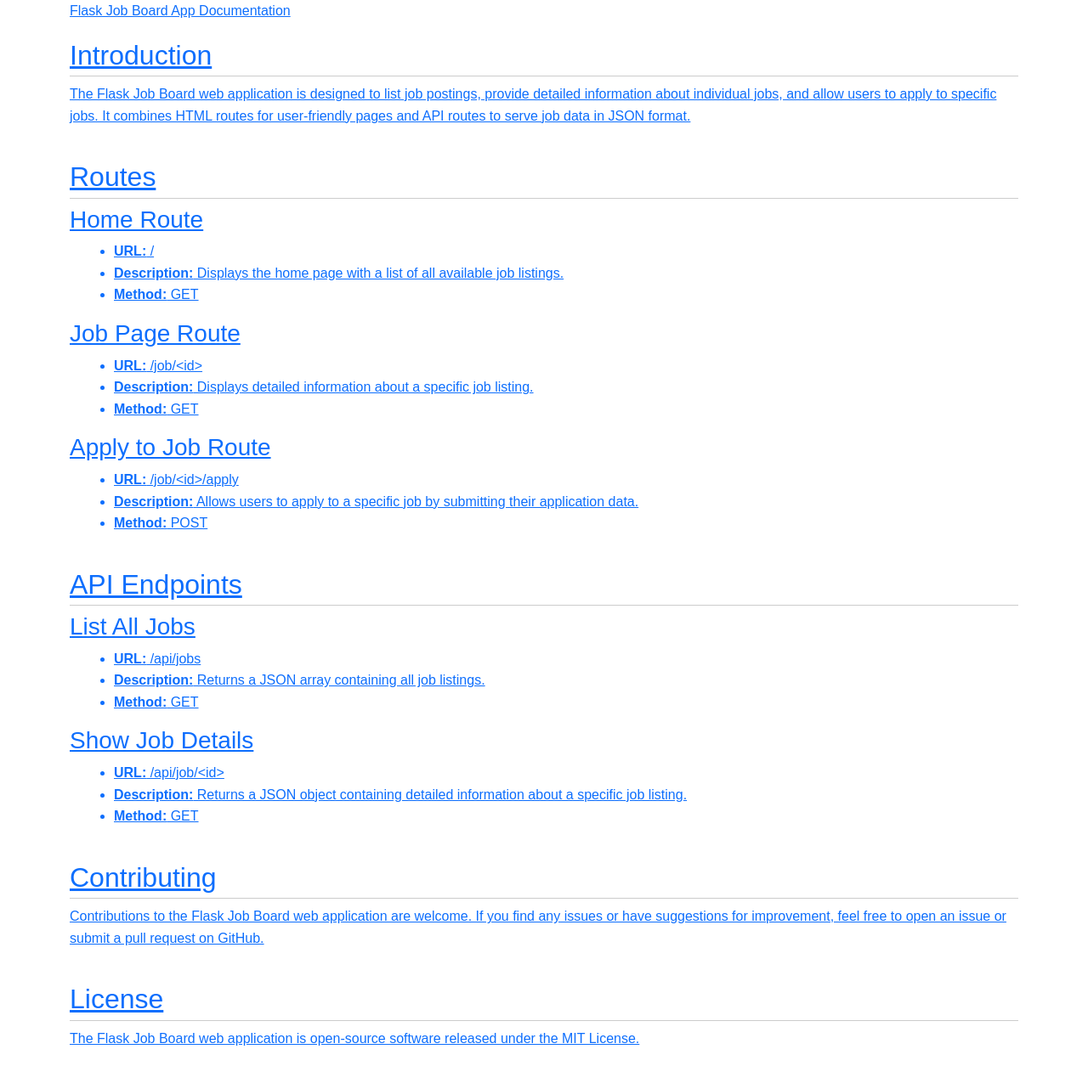
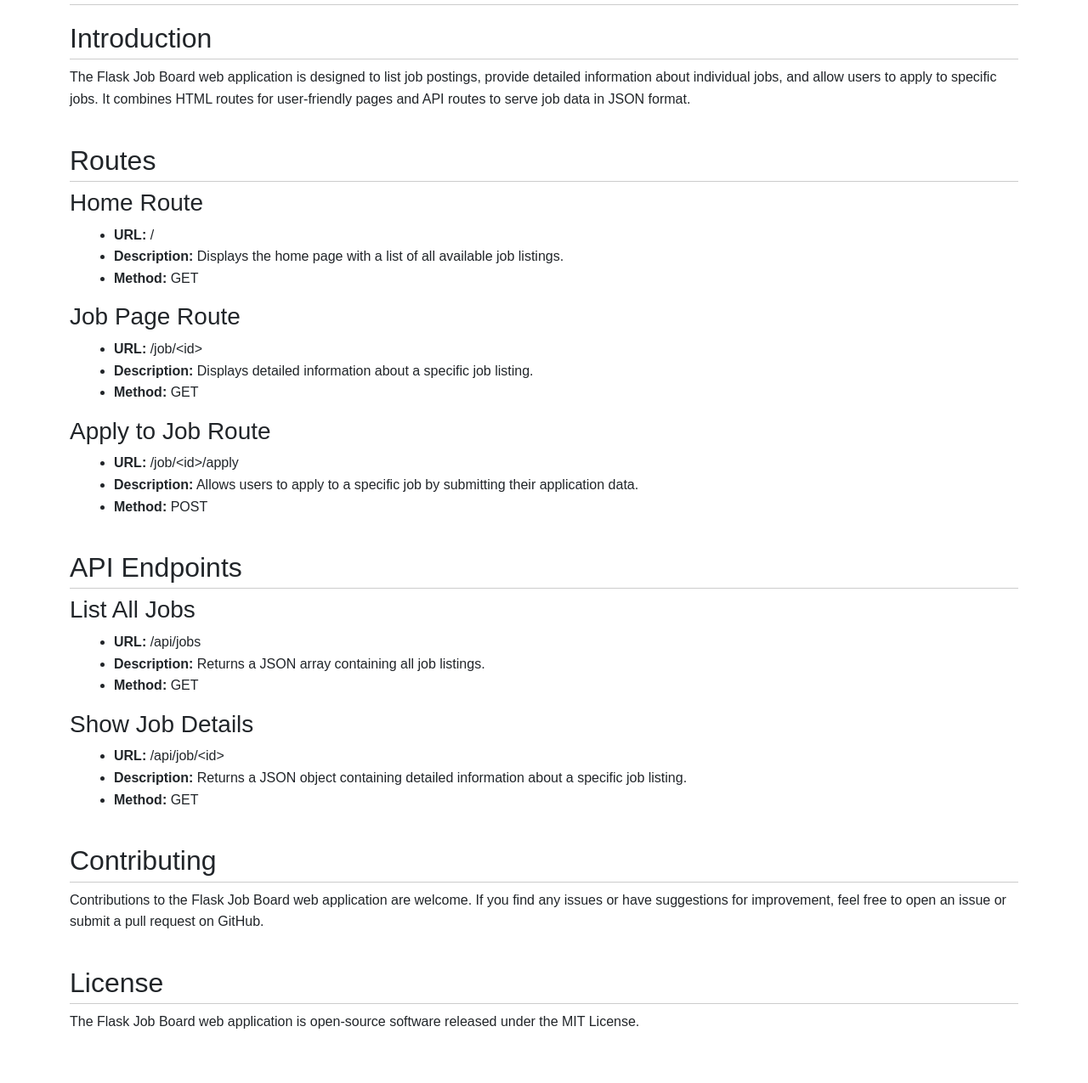
Before and after one commit to Kool-Cool/Complete_flask_Webapp_Career, a Flask app: page /about in a window 1280 px wide. Shown: the part 78-1353 px from the top of the page at 85% size. After the commit the page ends 1289 px from the top, so only its background shows below. Run offline with Flask 3, Linux system fonts and the light colour scheme; parts of the project's set-up code (start-up, migrations or seed data) failed here and were passed over.

Commit message:
about.html

```diff
--- a/templates/about.html
+++ b/templates/about.html
@@ -46,9 +46,10 @@
     </style>
 </head>
 <body>
-    <div class="container"
-    <h1><a href="https://github.com/Kool-Cool/Complete_flask_Webapp_Career">Flask Job Board App Documentation</a</h1>
-
+    <div class="container">
+    <div>
+        <h1><Flask Job Board App Documentation</h1>
+    </div>
     <div class="section">
         <h2>Introduction</h2>
         <p>
```
